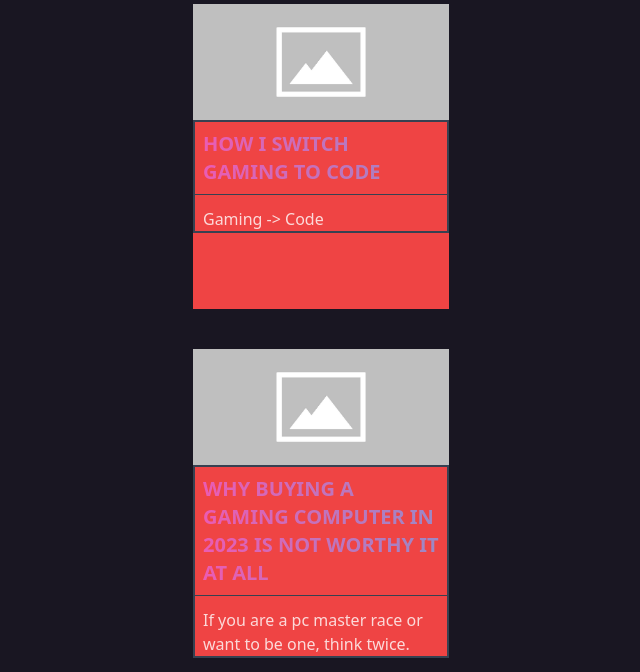
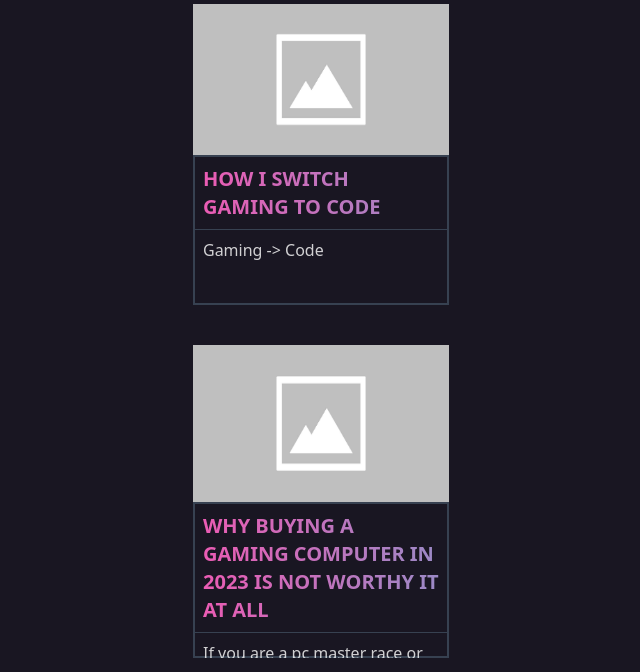
Before and after one commit to iguoliveira/blog, an Astro site: page /blog in a window 1280 px wide. Shown: the part 68-740 px from the top of the page, without its empty margins (319-959 px from the left). Built offline with nearby package versions, Linux system fonts and the light colour scheme; Astro itself is replaced by a stand-in of ours.

Commit message:
FIX items getting all card size BIGAS 8====D

```diff
--- a/src/components/PostCard.astro
+++ b/src/components/PostCard.astro
@@ -2,19 +2,19 @@
 import type { CollectionEntry } from "astro:content";
 type Props = CollectionEntry<"blog">["data"];
 
-const { title, description, heroImage, slug } = Astro.props;
+const { title, description, image, slug } = Astro.props;
 ---
 
 <a href={`/blog/${slug}`} class="w-full h-full">
-  <div class="h-full w-full bg-red-500">
-    <img src={heroImage} class="w-full" />
-    <div class="w-full flex flex-col gap-3 border-2 border-gray-700">
+  <div class="h-full w-full">
+    <img src={image} class="w-full h-1/2" />
+    <div class="w-full flex flex-col border-2 border-gray-700 h-1/2">
       <h1
-        class="font-extrabold uppercase gradient-in-text text-xl px-2 border-b py-2 border-gray-700"
+        class="font-extrabold uppercase gradient-in-text text-xl p-2 border-b border-gray-700"
       >
         {title}
       </h1>
-      <p class="px-2 opacity-80">{description}</p>
+      <p class="p-2 opacity-80">{description}</p>
     </div>
   </div>
 </a>
--- a/src/content/blog/how-to-change-gaming-to-code.md
+++ b/src/content/blog/how-to-change-gaming-to-code.md
@@ -2,7 +2,7 @@
 title: "How i switch gaming to code"
 description: "Gaming -> Code"
 pubDate: "Nov 16 2023"
-heroImage: "hero-placeholder.jpg"
+image: "post-banner-placeholder.jpg"
 ---
 
 Its like that
--- a/src/content/blog/why-buying-a-gaming-pc-in-2023-is-not-worthy-it.md
+++ b/src/content/blog/why-buying-a-gaming-pc-in-2023-is-not-worthy-it.md
@@ -2,7 +2,7 @@
 title: "Why buying a gaming computer in 2023 is not worthy it at all"
 description: "If you are a pc master race or want to be one, think twice."
 pubDate: "Nov 15 2023"
-heroImage: "hero-placeholder.jpg"
+image: "post-banner-placeholder.jpg"
 ---
 
 Buying a pc gamer in 2023 is craziest thing to do. And i did it
--- a/src/pages/blog/index.astro
+++ b/src/pages/blog/index.astro
@@ -1,5 +1,5 @@
 ---
-import { getCollection, type CollectionEntry } from "astro:content";
+import { getCollection } from "astro:content";
 import Layout from "../../layouts/Layout.astro";
 import PostCard from "../../components/PostCard.astro";
 
```
Also changed, not shown: public/post-banner-placeholder.jpg (renamed from public/hero-placeholder.jpg).
